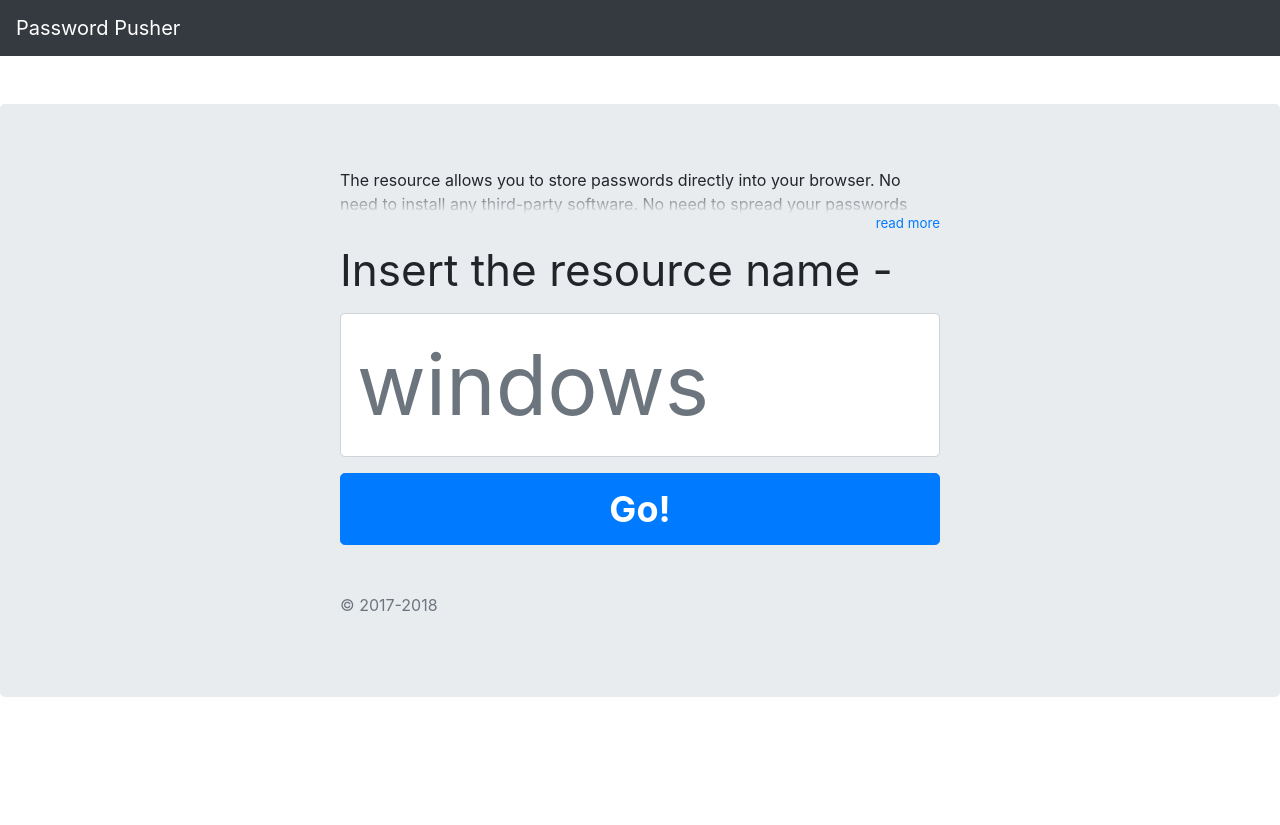
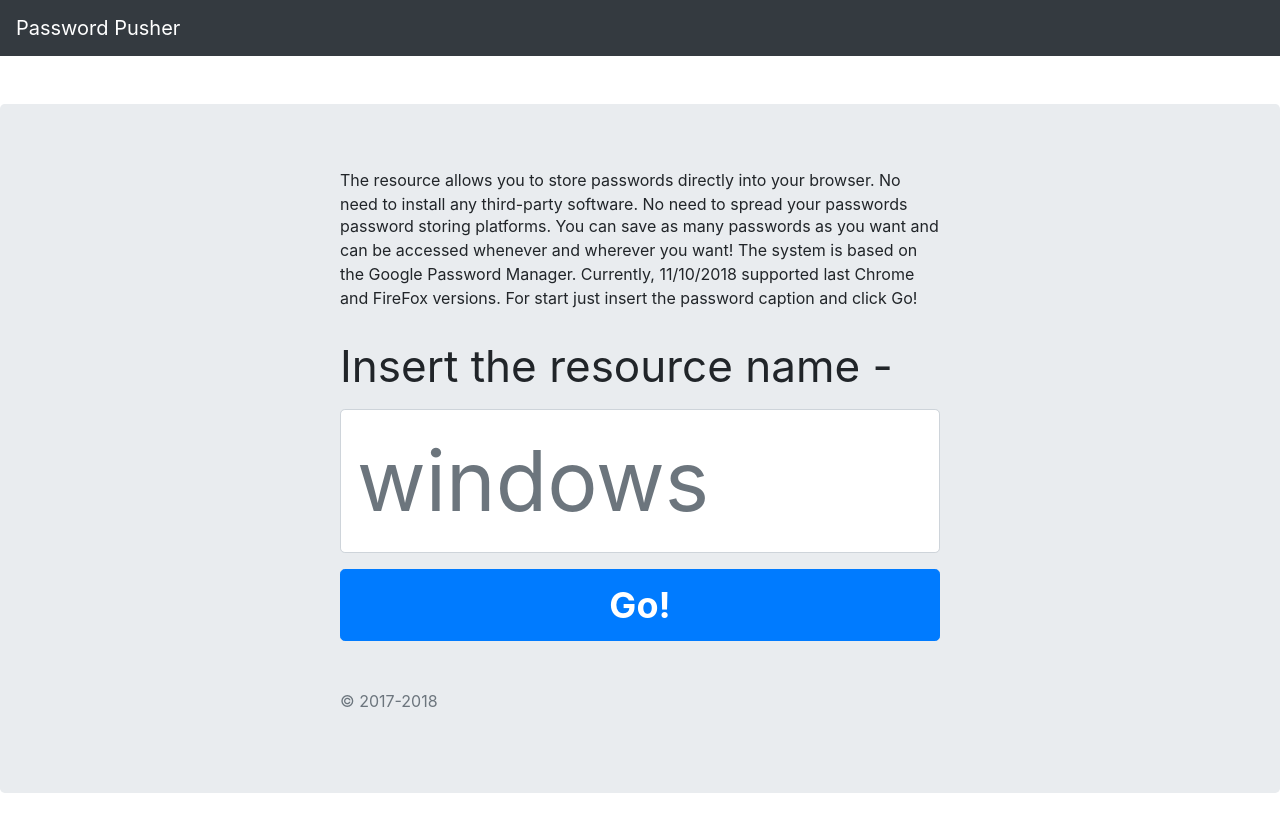
Before and after one commit to simonbor/sPassword, an Angular app: page / in a window 1280 px wide. Both pictures are taken after a click on the link "read more". Before the commit the page ends 800 px from the top, so only its background shows below. Built offline with nearby package versions, Linux system fonts and the light colour scheme.

Commit message:
update ui logic of a story

```diff
--- a/src/app/home/home.component.css
+++ b/src/app/home/home.component.css
@@ -34,19 +34,20 @@
     background-image: linear-gradient(to bottom, transparent, #e9ecef);
 }
 
-.read-more-target{
-    display: none;
+.read-more-target {
+    transition: .25s ease;
 }
 
 .read-more-trigger {
     float: right;
 }
 
-.read-more-trigger a {
+.read-more-button {
     float: right;
     font-size: smaller;
+    color: #212529;
 }
 
-  /* ._read-more-target {
-    transition: .25s ease;
-  } */
+.read-more-button:hover {
+    text-decoration: none;
+}
--- a/src/app/home/home.component.html
+++ b/src/app/home/home.component.html
@@ -2,17 +2,17 @@
 
   <div class="read-more-wrap">The resource allows you to store passwords directly into your browser.
     No need to install any third-party software. No need to spread your passwords between different
-    <div class="read-more-target">
-      password storing platforms.
-      You can save as many passwords as you want and can be accessed whenever and wherever you want!
-      The system is based on the Google Password Manager.
-      Currently, 11/10/2018 supported last Chrome and FireFox versions.
-      For start just insert the password caption and click Go!
-    </div>
-    <div class="read-more-cover"></div>
+    <div class="read-more-cover" *ngIf='!show'></div>
+  </div>
+  <div *ngIf="show" class="read-more-target">
+    password storing platforms.
+    You can save as many passwords as you want and can be accessed whenever and wherever you want!
+    The system is based on the Google Password Manager.
+    Currently, 11/10/2018 supported last Chrome and FireFox versions.
+    For start just insert the password caption and click Go!
   </div>
   <div class="read-more-trigger">
-    <a class="read-more-button" href="#">read more</a></div>
+    <a class="read-more-button" href="#" (click)='show=!show' *ngIf='!show'>read more</a></div>
 
   <h1 class="h3 mb-3 font-weight-normal">Insert the resource name -</h1>
   <p>
--- a/src/app/home/home.component.ts
+++ b/src/app/home/home.component.ts
@@ -12,6 +12,8 @@ export class HomeComponent implements OnInit {
   ngOnInit() {
   }
 
+  show: boolean = false;
+
   goSubDomain(resName: string) {
     if(resName.length < 1)
       return;
```
